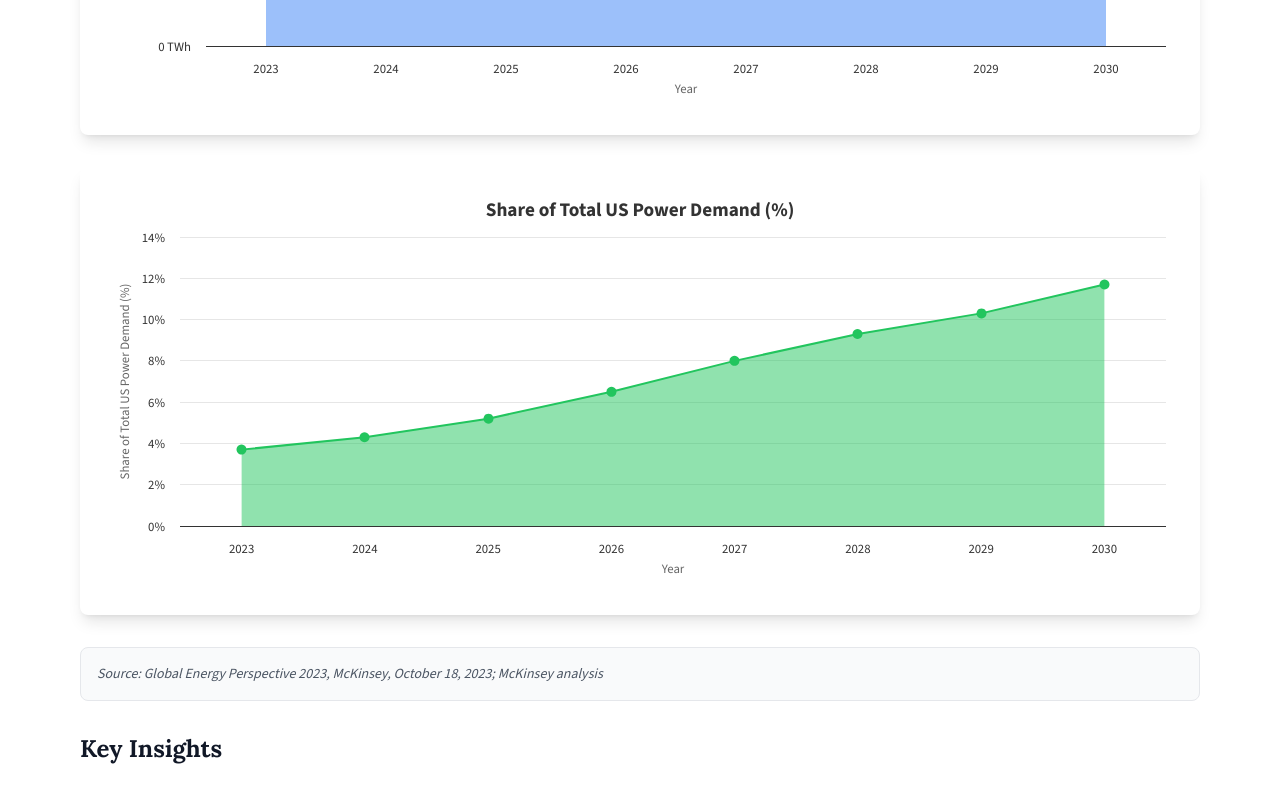
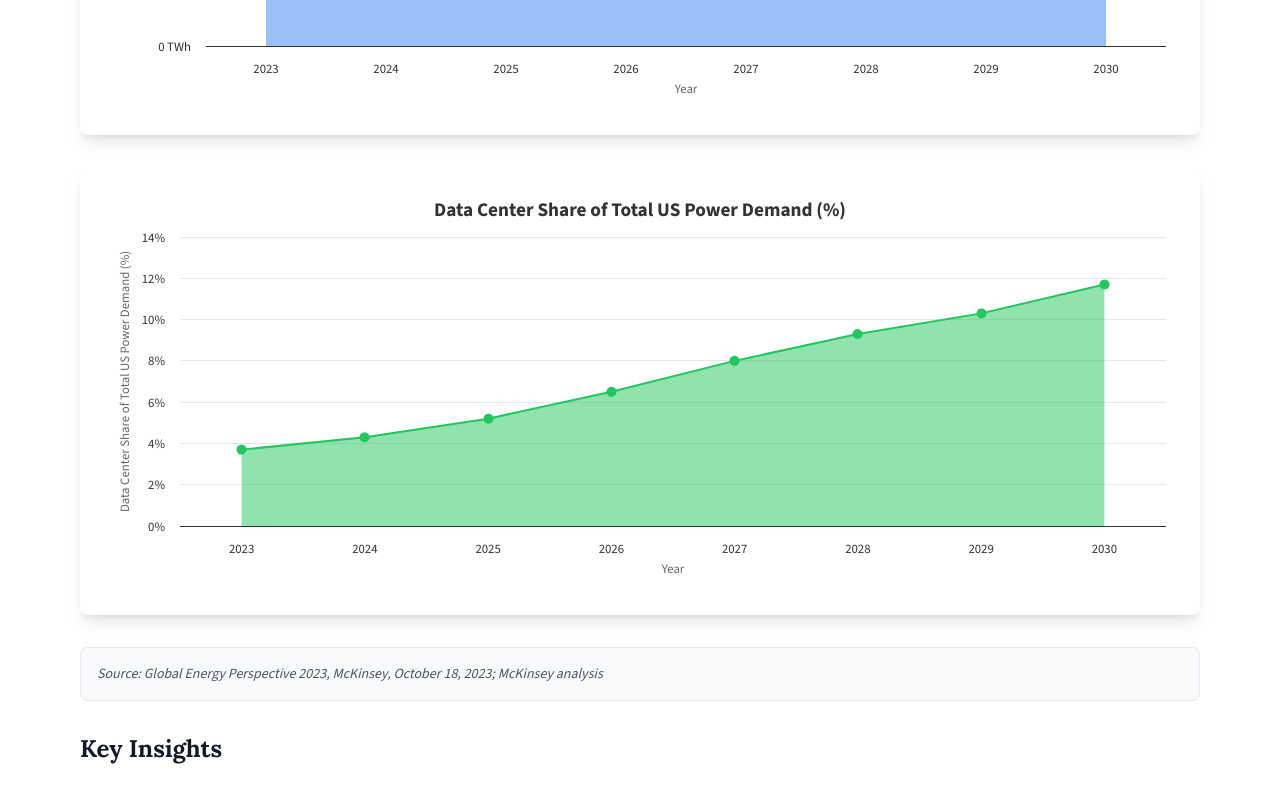
Before and after one commit to Reel48/braydenpelt.com, a Next.js app: page /data-viz/data-center-energy in a window 1280 px wide. Shown: the part 557-1343 px from the top of the page. Built offline with nearby package versions, Linux system fonts and the light colour scheme.

Commit message:
Rename graph title from 'Share of Total US Power Demand (%)' to 'Data Center Share of Total US Power Demand (%)'

```diff
--- a/components/DataCenterEnergyChart.tsx
+++ b/components/DataCenterEnergyChart.tsx
@@ -76,7 +76,7 @@ export function DataCenterShareChart() {
       type: 'area',
     },
     title: {
-      text: 'Share of Total US Power Demand (%)',
+      text: 'Data Center Share of Total US Power Demand (%)',
     },
     xAxis: {
       categories: years.map(String),
@@ -86,7 +86,7 @@ export function DataCenterShareChart() {
     },
     yAxis: {
       title: {
-        text: 'Share of Total US Power Demand (%)',
+        text: 'Data Center Share of Total US Power Demand (%)',
       },
       labels: {
         format: '{value}%',
@@ -108,7 +108,7 @@ export function DataCenterShareChart() {
     },
     series: [
       {
-        name: 'Share of Total US Power Demand (%)',
+        name: 'Data Center Share of Total US Power Demand (%)',
         type: 'area',
         data: shareOfTotal,
         color: '#22c55e', // green-500
--- a/lib/graphs.ts
+++ b/lib/graphs.ts
@@ -42,7 +42,7 @@ export const graphs: GraphDefinition[] = [
   },
   {
     id: 'data-center-share',
-    title: 'Share of Total US Power Demand (%)',
+    title: 'Data Center Share of Total US Power Demand (%)',
     description: 'Projected share of total US power demand from data centers (2023-2030)',
     type: 'area',
     component: DataCenterShareChart,
```
